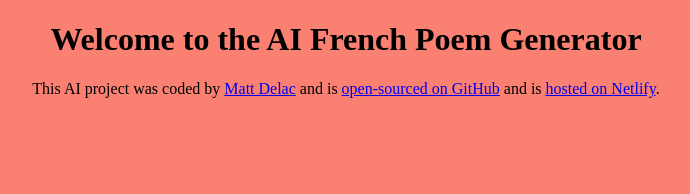
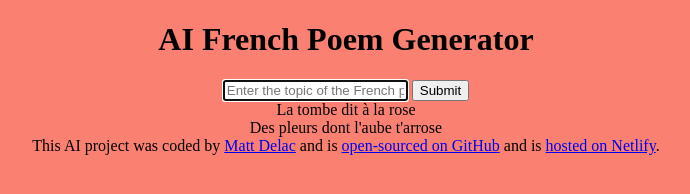
Before and after one commit to Noxolo54/Peom_Generator, a plain HTML site: page Index.html in a window 1280 px wide. Shown: the whole page, without its empty margins (294-984 px from the left). Drawn offline with Linux system fonts and the light colour scheme.

Commit message:
Update Index.html

```diff
--- a/Index.html
+++ b/Index.html
@@ -4,10 +4,30 @@
     <meta charset="UTF-8" />
     <meta name="viewport" content="width=device-width, initial-scale=1.0" />
     <link rel="stylesheet" href="src/style.css" />
-    <title>AI Poem Generator</title>
+    <title>AI French Poem Generator</title>
   </head>
   <body>
-    <h1>Welcome to the AI French Poem Generator</h1>
+    <header>
+      <h1>AI French Poem Generator</h1>
+    </header>
+
+    <main>
+      <form>
+        <input
+          type="text"
+          placeholder="Enter the topic of the French poem"
+          autofocus
+          required
+          autocomplete="off"
+        />
+        <input type="submit" />
+      </form>
+      <div>
+        La tombe dit à la rose
+        <br />
+        Des pleurs dont l'aube t'arrose
+      </div>
+    </main>
 
     <footer>
       This AI project was coded by
@@ -25,6 +45,6 @@
       >.
     </footer>
 
-    <script src="src/Index.js"></script>
+    <script src="src/index.js"></script>
   </body>
 </html>
```
